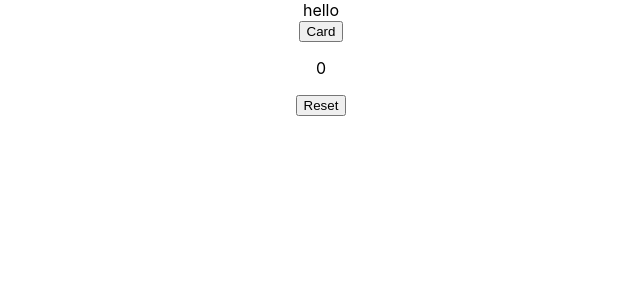
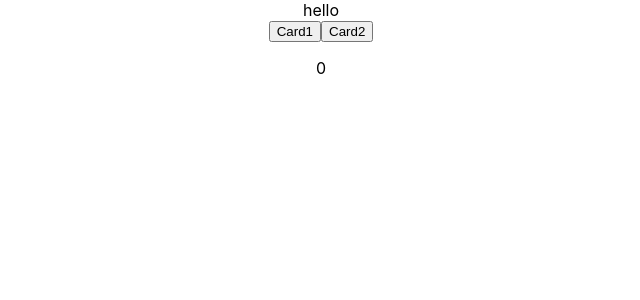
Before and after one commit to violetguos/memory_card, a React (Create React App) app: page / in a window 1280 px wide. Shown: the top 300 px of the page, without its empty margins (319-959 px from the left). Built offline with nearby package versions, Linux system fonts and the light colour scheme.

Commit message:
can do without any useeffect hooks? am i dreaming

```diff
--- a/src/App.js
+++ b/src/App.js
@@ -1,11 +1,12 @@
 import './App.css';
-import Grid from './Component/Grid'
+import Card from './Component/Card.js'
+// import Grid from './Component/Grid.js'
 
 const App = () => {
   return (
     <div className="App">
       hello
-      <Grid />
+      <Card />
     </div>
   );
 }
--- a/src/Component/Card.js
+++ b/src/Component/Card.js
@@ -1,18 +1,28 @@
 import {useState} from 'react'
 
 const Card = (props) => {
-  console.log(props)
   const [hit, setHit] = useState(0);
+  const [hitButtons, setHitButtons] = useState([]);
   const onHit = (e) => {
     e.preventDefault();
-    if(!props.eventReset)
+    // the hitButtons keeps track of which card was clicked on last time
+    if(hitButtons.includes(e.target.value)){
+      setHit(0);
+      setHitButtons([]);
+    }
+    else{
       setHit(hit + 1);
-    else
-      setHit(0);
+      setHitButtons([...hitButtons,
+        e.target.value]);
+    }
+    console.log(hitButtons);
   }
+
   return (
     <div>
-      <button onClick={onHit}>Card</button>
+      {/*hard coded 2 buttons to represent cards for early prototyping */}
+      <button onClick={onHit} value="1">Card1</button>
+      <button onClick={onHit} value="2">Card2</button>
       <p>{hit}</p>
     </div>
   )
--- a/src/Component/Grid.js
+++ b/src/Component/Grid.js
@@ -1,18 +1,12 @@
 import {useState, Fragment} from 'react'
-import Card from './Card.js'
 
 const Grid = () => {
   const [score, setScore] = useState(0);
-  const [resetToggle, setResetToggle] = useState(false);
-  const resetScore = (e) => {
-    e.preventDefault();
-    setScore(0);
-    setResetToggle(true);
-  }
+
   return (
     <Fragment>
-      <Card eventReset={resetToggle}/>
-      <button onClick={resetScore}>Reset</button>
+
+
     </Fragment>
   )
 }
```
